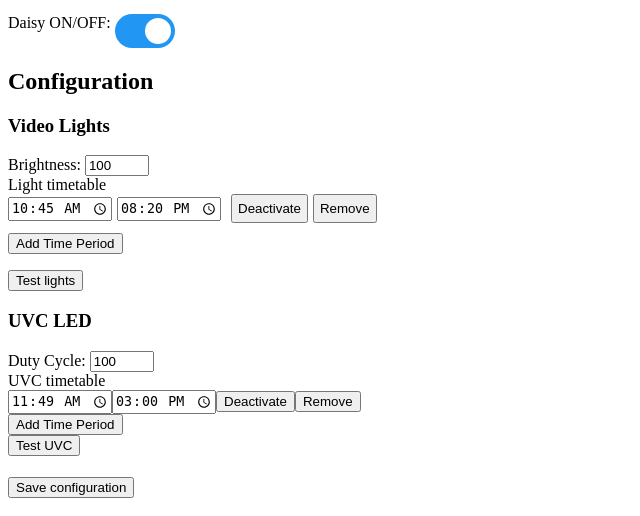
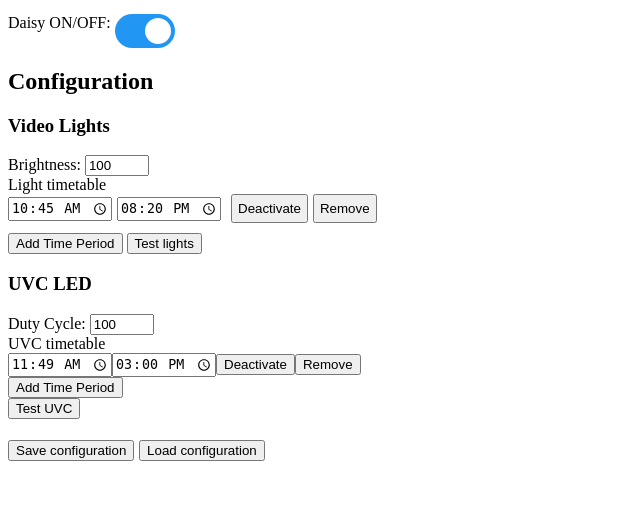
Before and after one commit to OsloMet-OceanLab/aneris-3, a Flask app: page / in a window 1280 px wide. Shown: the part 328-844 px from the top of the page, without its empty margins (0-640 px from the left). After the commit the page ends 789 px from the top, so only its background shows below. Run offline with Flask 3, Linux system fonts and the light colour scheme.

Commit message:
Clean comments and add load button

```diff
--- a/templates/index.html
+++ b/templates/index.html
@@ -11,10 +11,11 @@
 <body>
     <h1>Aneris EMUAS Control Panel</h1>
 
-    <!-- Not implemented -->
-    <!-- <p>Temperature: <span id="temperature"></span></p>
+    <!-- Not implemented
+    <p>Temperature: <span id="temperature"></span></p>
     <p>Pressure: <span id="pressure"></span></p>
-    <button onclick="getTempAndPres()">Update</button> -->
+    <button onclick="getTempAndPres()">Update</button>
+    -->
 
     <!-- Relay control -->
     <h2>Power Options</h2>
@@ -57,8 +58,6 @@
     <!-- Buttons to add and submit time periods -->
     <button onclick="addTimePeriod()">Add Time Period</button>
 
-    <p id="time_period_ack"></p> <!-- Display result -->
-
     <!-- Light trigger -->
     <button style="cursor: pointer;" title="Triggers lights for 5 seconds" onclick="testLight()">Test
         lights</button><br>
@@ -66,11 +65,6 @@
 
     <!-- UVC configuration -->
     <h3>UVC LED</h3>
-    <!-- <label for="uvc_time">Trigger time:</label>
-    <input type="time" id="uvc_time" name="uvc_time"><br>
-
-    <label for="uvc_duration">Duration:</label>
-    <input type="number" id="uvc_duration" name="uvc_duration"><br> -->
     <label style="cursor: pointer;" title="Between 0 and 100" for="duty_cycle">Duty Cycle:</label>
     <input type="number" id="duty_cycle" name="duty_cycle" min="0" max="100"><br>
 
@@ -81,7 +75,11 @@
 
     <button style="cursor: pointer;" title="Triggers UVC for 5 seconds" onclick="testUVC()">Test UVC</button><br>
 
-    <h3><button onclick="setConfig()">Save configuration</button></h3>
+    <!-- Save configuration -->
+    <h3>
+        <button onclick="setConfig()">Save configuration</button>
+        <button onclick="window.location.reload();">Load configuration</button>
+    </h3>
     <p id="ack"></p>
 
     <script>
@@ -161,8 +159,6 @@
                 .then(data => {
                     document.getElementById('ack').innerText = data.ack;
                     // Restart video lights and uvc after setting configuration
-                    // restart_light();
-                    // restart_uvc();
                     restart_schedule();
                 })
         }
@@ -178,30 +174,6 @@
                     document.getElementById('res').innerText = data.res.message;
                 });
         }
-
-        // function restart_light() {
-        //     // Restart video lights
-        //     fetch('/restart_light', {
-        //         method: 'POST',
-        //         headers: { 'Content-Type': 'application/json' }
-        //     })
-        //         .then(response => response.json())
-        //         .then(data => {
-        //             document.getElementById('ack').innerText = data.ack;
-        //         });
-        // }
-
-        // function restart_uvc() {
-        //     // Restart UVC
-        //     fetch('/restart_uvc', {
-        //         method: 'POST',
-        //         headers: { 'Content-Type': 'application/json' }
-        //     })
-        //         .then(response => response.json())
-        //         .then(data => {
-        //             document.getElementById('ack').innerText = data.ack;
-        //         });
-        // }
 
         function addTimePeriod(startTime = null, endTime = null, active = true) {
             // Create a new div to hold the start and end time inputs
```
